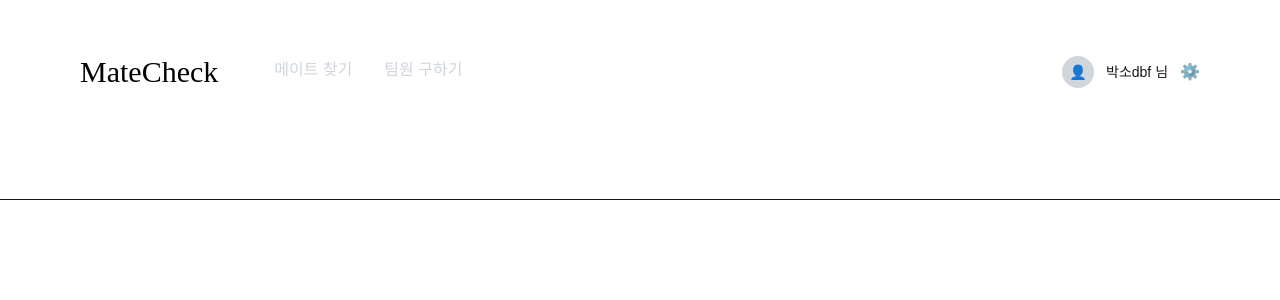
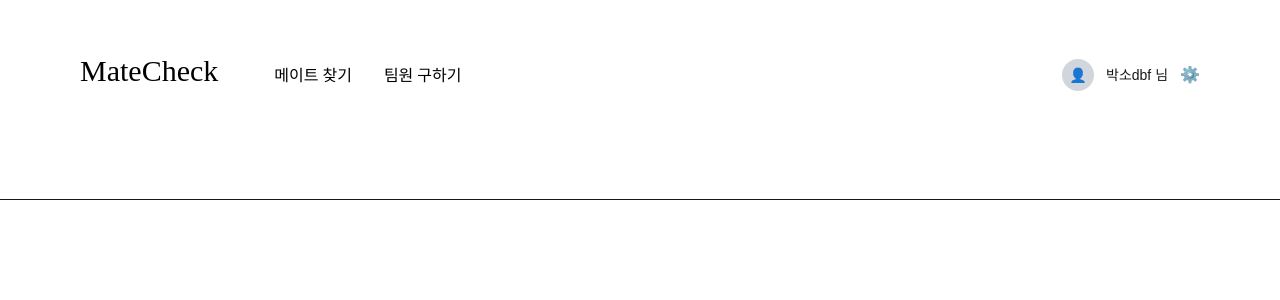
Before and after one commit to SeongjeLee22200525/HamCheese_FE, a Next.js app: page / in a window 1280 px wide. Shown: the top 300 px of the page. Built offline with nearby package versions, Linux system fonts and the light colour scheme.

Commit message:
Header 완성

```diff
--- a/src/components/Header.tsx
+++ b/src/components/Header.tsx
@@ -1,5 +1,3 @@
-"use client";
-
 import Link from "next/link";
 import { usePathname } from "next/navigation";
 import UserMenu from "@/components/UserMenu";
@@ -13,13 +11,10 @@ export default function Header() {
   return (
     <header className="w-full h-50 bg-white border-b">
       <div className="max-w-7xl mx-auto px-20 h-full">
-
         {/* 실제 콘텐츠 영역 */}
         <div className="flex items-center justify-between pt-14">
-
           {/* 왼쪽 */}
-          <div className="flex items-center gap-14">
-
+          <div className="flex items-baseline gap-14">
             {/* 로고 */}
             <Link
               href="/"
@@ -29,14 +24,14 @@ export default function Header() {
             </Link>
 
             {/* 네비 */}
-            <nav className="flex items-center gap-8">
+            <nav className="flex items-baseline gap-8 font-['Pretendard_Variable'] text-base font-medium">
               <Link
                 href="/mate"
-                className={`pb-1 text-base font-medium transition-colors
+                className={`pb-1 transition-all
         ${
           isMate
-                      ? "text-black border-b border-black"
-                      : "text-gray-300 hover:text-black"
+            ? "text-black border-b border-black font-semibold"
+            : "text-black border-b border-transparent hover:border-black active:border-black active:opacity-80"
         }`}
               >
                 메이트 찾기
@@ -44,11 +39,11 @@ export default function Header() {
 
               <Link
                 href="/team"
-                className={`pb-1 text-base font-medium transition-colors
+                className={`pb-1 transition-all
         ${
           isTeam
-                      ? "text-black border-b border-black"
-                      : "text-gray-300 hover:text-black"
+            ? "text-black border-b border-black font-semibold"
+            : "text-black border-b border-transparent hover:border-black active:border-black active:opacity-80"
         }`}
               >
                 팀원 구하기
```
Lines whose indentation alone changed are shown as unchanged.
